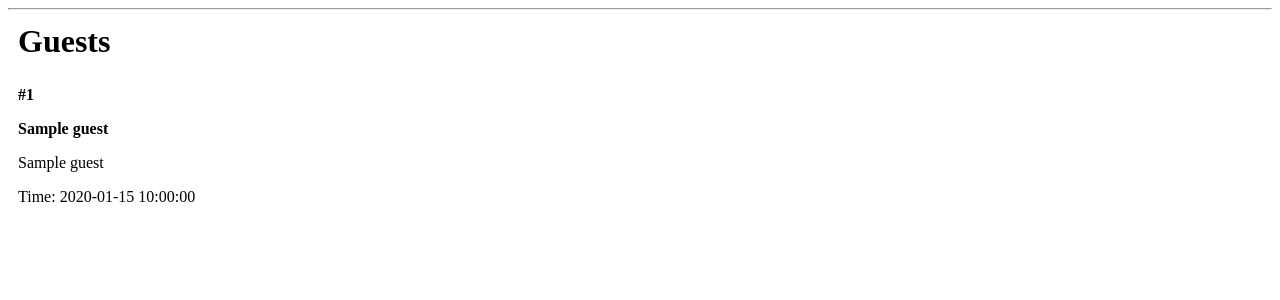
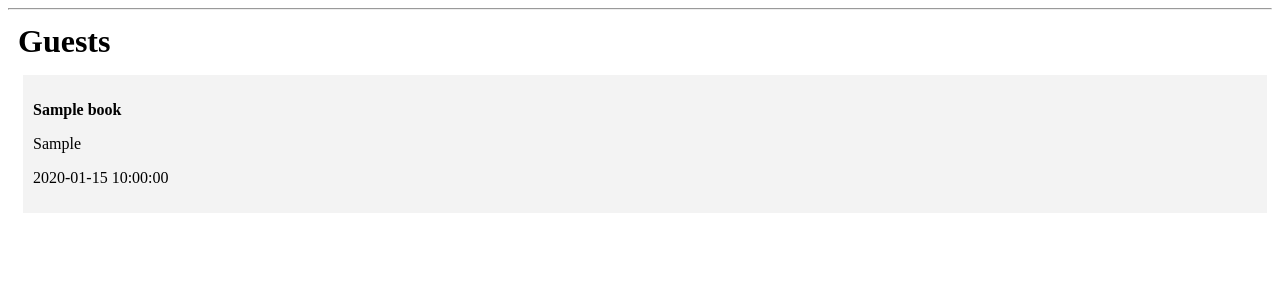
Before and after one commit to boomyville/python-project, a Flask app: template flask-project/templates/index.html in a window 1280 px wide. Shown: the part 63-363 px from the top of the page. Run offline with Flask 3, Linux system fonts and the light colour scheme; tables that the repository leaves empty hold one stand-in row (values such as "Sample post"); the template is opened without the code that fills it: values that come from a table or form of the project are taken from there, most other values are stand-ins (such as "Sample title", 1, 10 or a date in 2020).

Commit message:
Update index.html
Simplify homepage

```diff
--- a/flask-project/templates/index.html
+++ b/flask-project/templates/index.html
@@ -3,14 +3,13 @@
 {% block content %}
     <h1 class="title">{% block title %} Guests {% endblock %}</h1>
     <div class="content">
-        {% for guests in guests %}
-            <div class="student">
-                <p><b>#{{ guest.id }}</b></p>
+        {% for guest in guests %}
+            <div class="page">
                 <b>
                     <p class="name">{{ guest.name }}</p>
                 </b>
-                <p>{{ guest }}</p>
-                <p>Time: {{ guest.time }}</p>
+                <p>{{guest.msg}}</p>
+                <p>{{ guest.time }}</p>
             </div>
         {% endfor %}
     </div>
```
